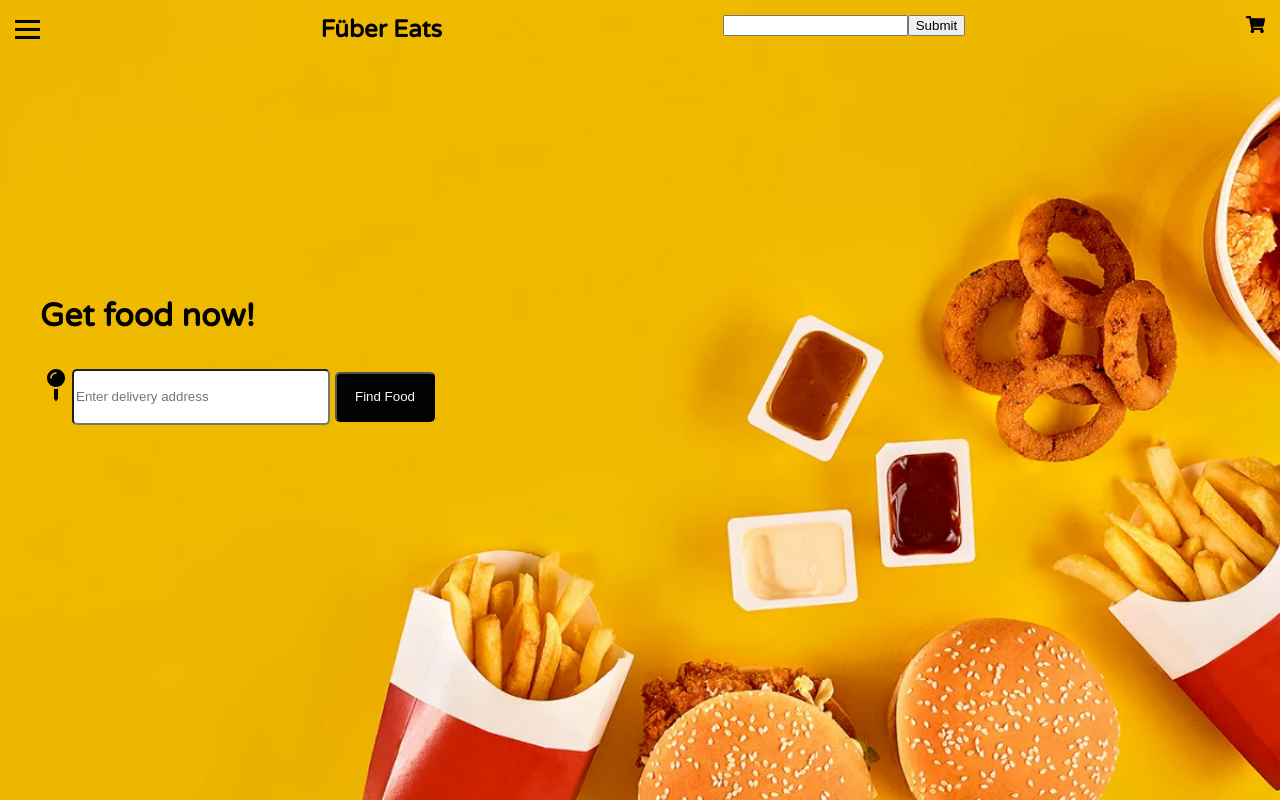
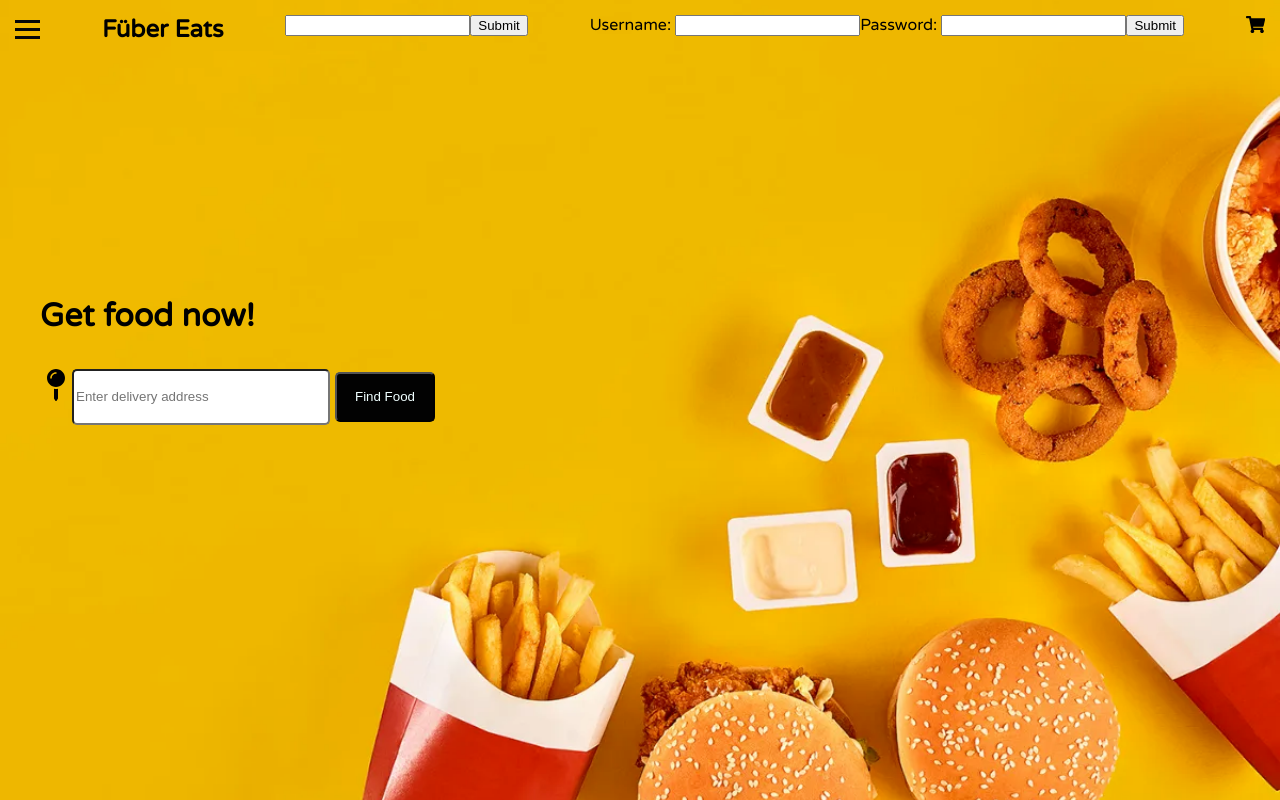
Before and after one commit to tonywuhoo/Uber-Eats-Clone, a React (Create React App) app in the folder fuber-eats/: page / in a window 1280 px wide. Built offline with nearby package versions, Linux system fonts and the light colour scheme.

Commit message:
installed sha256, and wrote user/pw encryption system

```diff
--- a/fuber-eats/package.json
+++ b/fuber-eats/package.json
@@ -6,6 +6,7 @@
     "@testing-library/jest-dom": "^5.16.5",
     "@testing-library/react": "^13.4.0",
     "@testing-library/user-event": "^13.5.0",
+    "js-sha256": "^0.9.0",
     "npm": "^8.19.3",
     "react": "^18.2.0",
     "react-dom": "^18.2.0",
--- a/fuber-eats/src/App.js
+++ b/fuber-eats/src/App.js
@@ -4,44 +4,12 @@ import Cart from "./Cart.jsx";
 import './App.css';
 import { useState } from "react"
 import allProductData from "./allProductData.js";
+import sha256 from 'js-sha256'
 
 export default function Home() {
 
   // Search Logic
   const [searchParam, setsearchParams] = useState("")
-
-  // const onSearch = event => {
-  //   event.preventDefault()
-  //   let AlphabetSearch = searchParam.split("").sort()
-  //   console.log("Searching " + searchParam)
-  //   let storedID = []
-  //   if (typeof allProductData[0].name === "string") {
-  //     allProductData.map((element, index) => {
-  //       allProductData[index].name = [[allProductData[index].name], [allProductData[index].name.split("").sort().filter((item) => item != ' ')]]
-  //     })
-  //   }
-  //   allProductData.map((element, index) => {
-  //     element.name[1].forEach(eachArray => {
-  //       let percent = 0
-  //       let counter = 0
-  //       for (let i = 0; i < eachArray.length; i++){
-  //         for (let j = 0; j < AlphabetSearch.length; j++){
-  //           if (eachArray[i] === AlphabetSearch[j]) {
-  //             counter++
-  //           }
-  //         }
-  //       }
-  //      percent = (counter * 100) / AlphabetSearch.length
-  //       if ((percent >= 100 && percent < 105)) {
-  //         storedID.push(element)
-  //       }
-  //       console.log(Math.floor(percent))
-  //     });
-  //   })
-  //   console.log(AlphabetSearch)
-  //   console.log(storedID)
-
-  // }
 
   const handleChange = event => {
     setsearchParams(event.target.value)
@@ -64,6 +32,25 @@ export default function Home() {
     console.log(result)
   }
 
+  const [User, setUser] = useState("")
+  const [Password, setPassword] = useState("")
+
+  const LoginHandleChange = event => {
+    if (event.target.id === "username") {
+      setUser(event.target.value)
+    }
+    if (event.target.id === "password") {
+      setPassword(event.target.value)
+    }
+  }
+
+  const doLogin = event => {
+    event.preventDefault()
+    console.log("Logging In")
+    console.log("User: " + User + " Password: " + Password)
+    let encrypted = sha256(User + Password)
+  }
+
 
   return (
     <>
@@ -76,7 +63,15 @@ export default function Home() {
 
           <form onSubmit={onSearch}>
           <input type="text" id="onSearch" onChange={handleChange}></input>
-        <input type="submit"/>
+          <input type="submit" />
+          </form>
+
+          <form onSubmit={doLogin}>
+          <label htmlFor="doLogin">Username: </label>
+          <input type="text" id="username" onChange={LoginHandleChange}></input>
+          <label htmlFor="doLogin">Password: </label>
+          <input type="password" id="password" onChange={LoginHandleChange}></input>
+          <input type="submit" />
           </form>
 
         < Cart className='cart'/>
```
Also changed, not shown: 1 other file (tests, documents, lock files or other folders).
